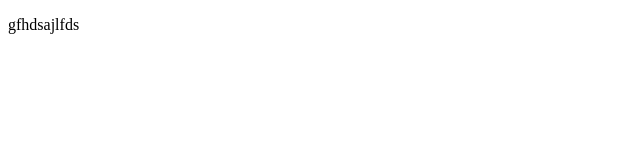
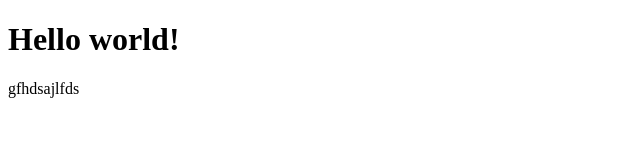
Before and after one commit to fraj123/demo_githubflow, a plain HTML site: page index.html in a window 1280 px wide. Shown: the whole page, without its empty margins (0-640 px from the left). Drawn offline with Linux system fonts and the light colour scheme.

Commit message:
feat: modify index

```diff
--- a/index.html
+++ b/index.html
@@ -5,6 +5,8 @@
     <title></title>
 </head>
 <body>
+</html>
+    <h1>Hello world!</h1>
     <p>gfhdsajlfds</p>
 </body>
 </html>
```
